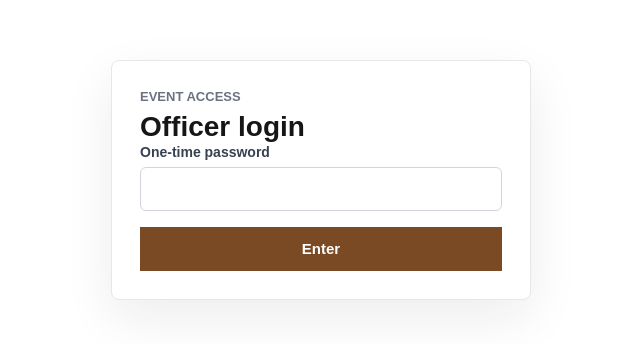
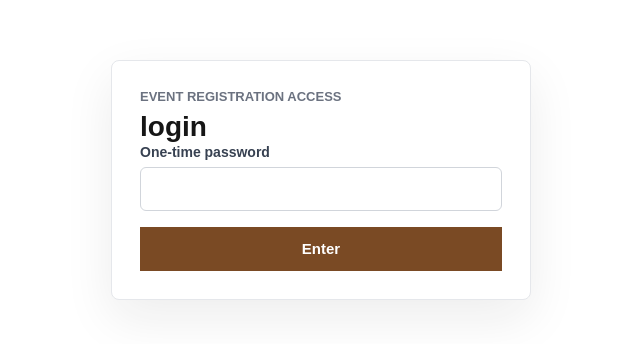
Before and after one commit to fringguske/wop, a Next.js app: page /login in a window 1280 px wide. Shown: the part 220-564 px from the top of the page, without its empty margins (319-959 px from the left). Built offline with nearby package versions, Linux system fonts and the light colour scheme.

Commit message:
Update login page text

```diff
--- a/app/login/page.tsx
+++ b/app/login/page.tsx
@@ -10,8 +10,8 @@ export default async function LoginPage({
   return (
     <main className="login-shell">
       <section className="login-panel">
-        <p className="eyebrow">Event access</p>
-        <h1>Officer login</h1>
+        <p className="eyebrow">Event rEGistration access</p>
+        <h1>login</h1>
         <LoginForm />
         {error === "config" && <p className="status status--error">Set APP_PASSWORD in your environment file.</p>}
         {error && error !== "config" && <p className="status status--error">Wrong password. Try again.</p>}
```
